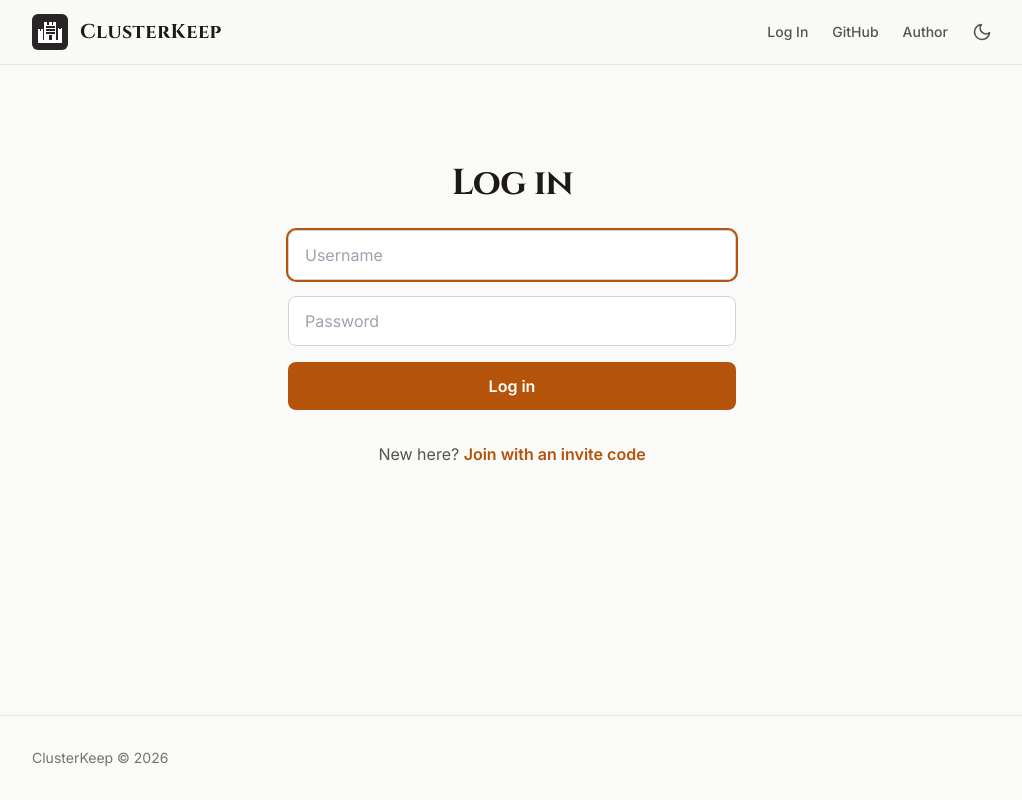
After one commit to ha-private-cloud/clusterkeep-ui, a Flask app: page /login in a window 1280 px wide. The commit adds this page. Shown: the whole page, without its empty margins (128-1150 px from the left). Run offline with Flask 3, Linux system fonts and the light colour scheme.

Commit message:
Feat: Add login page in frontend

```diff
--- a/app.py
+++ b/app.py
@@ -1,6 +1,6 @@
 import os
 from datetime import datetime, timezone
-from urllib.parse import urlencode, urlsplit
+from urllib.parse import urlsplit
 
 import requests
 from flask import Flask, redirect, render_template, request, url_for
@@ -8,10 +8,8 @@ from flask import Flask, redirect, render_template, request, url_for
 app = Flask(__name__)
 
 APP_TITLE = os.environ.get("APP_TITLE", "ClusterKeep")
+SESSION_COOKIE_NAME = "ck_sso"
 
-app.config["AUTH_API_BASE_URL"] = os.environ.get(
-    "AUTH_API_BASE_URL", "https://auth-dev.clusterkeep.dev.net"
-).strip()
 app.config["AUTH_API_INTERNAL_URL"] = os.environ.get(
     "AUTH_API_INTERNAL_URL", "http://auth-api.clusterkeep-dev-priv.svc.cluster.local"
 ).strip()
@@ -61,14 +59,10 @@ def _is_http_url(value):
 
 
 def storage_login_url():
-    auth_api_base_url = app.config["AUTH_API_BASE_URL"]
     storage_ui_url = app.config["STORAGE_UI_URL"]
-    if not (auth_api_base_url and storage_ui_url):
-        return None
-    if not (_is_http_url(auth_api_base_url) and _is_http_url(storage_ui_url)):
-        return None
-    query = urlencode({"next": storage_ui_url})
-    return f"{auth_api_base_url.rstrip('/')}/login?{query}"
+    if storage_ui_url and _is_http_url(storage_ui_url):
+        return url_for("login", next=storage_ui_url)
+    return url_for("login")
 
 
 def _register_with_auth_api(username, password, email):
@@ -152,6 +146,118 @@ def join():
     )
 
 
+SIGN_IN_ERRORS = {
+    401: "Incorrect username or password.",
+    429: "Too many failed attempts. Try again later.",
+}
+NEW_PASSWORD_ERRORS = {
+    "too_short": "Use at least 12 characters.",
+    "unchanged": "Choose a password different from your current one.",
+}
+UNAVAILABLE = "Sign-in is unavailable right now. Try again shortly."
+
+
+def _sessions_api(path, payload):
+    base = app.config["AUTH_API_INTERNAL_URL"]
+    token = app.config["AUTH_API_REGISTRATION_TOKEN"]
+    if not (base and token):
+        return None
+    try:
+        return requests.post(
+            f"{base.rstrip('/')}/api/v1/sessions{path}",
+            json=payload,
+            headers={"Authorization": f"Bearer {token}"},
+            timeout=5,
+        )
+    except requests.RequestException:
+        return None
+
+
+def _signed_in(upstream):
+    body = upstream.json()
+    cookie = body["cookie"]
+    response = redirect(body["redirect_to"], code=303)
+    response.set_cookie(
+        cookie["name"],
+        body["session_token"],
+        max_age=cookie["max_age"],
+        domain=cookie["domain"],
+        secure=cookie["secure"],
+        httponly=True,
+        samesite="Lax",
+        path="/",
+    )
+    return response
+
+
+def _sign_in_page(status=200, error=None, next_url=""):
+    return render_template("login.html", mode="sign_in", error=error, next=next_url), status
+
+
+def _change_page(change_token, status=200, error=None):
+    return render_template("login.html", mode="change", error=error, change_token=change_token), status
+
+
+@app.get("/login")
+def login():
+    return _sign_in_page(next_url=request.args.get("next", ""))
+
+
+@app.post("/login")
+def login_submit():
+    next_url = request.form.get("next", "")
+    upstream = _sessions_api(
+        "",
+        {
+            "username": request.form.get("username", ""),
+            "password": request.form.get("password", ""),
+            "next": next_url,
+        },
+    )
+    if upstream is None:
+        return _sign_in_page(503, UNAVAILABLE, next_url)
+    if upstream.status_code == 201:
+        return _signed_in(upstream)
+    if upstream.status_code == 409:
+        return _change_page(upstream.json().get("change_token", ""))
+    if upstream.status_code in SIGN_IN_ERRORS:
+        return _sign_in_page(upstream.status_code, SIGN_IN_ERRORS[upstream.status_code], next_url)
+    return _sign_in_page(503, UNAVAILABLE, next_url)
+
+
+@app.post("/login/change-password")
+def change_password_submit():
+    change_token = request.form.get("change_token", "")
+    password = request.form.get("password", "")
+    if password != request.form.get("password_repeat", ""):
+        return _change_page(change_token, 400, "Passwords do not match.")
+
+    upstream = _sessions_api("/password-change", {"change_token": change_token, "password": password})
+    if upstream is None:
+        return _change_page(change_token, 503, UNAVAILABLE)
+    if upstream.status_code == 201:
+        return _signed_in(upstream)
+    if upstream.status_code == 410:
+        return _sign_in_page(410, "That request has expired. Sign in again.")
+    if upstream.status_code == 400:
+        detail = upstream.json().get("detail")
+        return _change_page(change_token, 400, NEW_PASSWORD_ERRORS.get(detail, "Choose a different password."))
+    return _change_page(change_token, 503, UNAVAILABLE)
+
+
+@app.route("/logout", methods=["GET", "POST"])
+def logout():
+    response = redirect("/", code=303)
+    token = request.cookies.get(SESSION_COOKIE_NAME, "")
+    if not token:
+        return response
+    upstream = _sessions_api("/revoke", {"session_token": token})
+    if upstream is not None and upstream.status_code == 200:
+        cookie = upstream.json()["cookie"]
+        response.delete_cookie(cookie["name"], domain=cookie["domain"], path="/")
+    return response
+
+
 @app.get("/healthz")
 def healthz():
     return {"status": "ok"}
--- a/fragments/compose-fragment.yml
+++ b/fragments/compose-fragment.yml
@@ -9,7 +9,6 @@ services:
       - "127.0.0.1:9080:5000"
     environment:
       APP_TITLE: ${APP_TITLE:-ClusterKeep}
-      AUTH_API_BASE_URL: http://localhost:9082
       AUTH_API_INTERNAL_URL: http://auth-api:8000
       STORAGE_UI_URL: http://localhost:9081
       INVITE_CODE: c1u513r01K3Ep
--- a/static/css/style.css
+++ b/static/css/style.css
@@ -801,6 +801,10 @@ body:is(.dark)::selection {
   margin-bottom: 2rem;
 }
 
+.mt-8 {
+  margin-top: 2rem;
+}
+
 .mt-auto {
   margin-top: auto;
 }
--- a/templates/base.html
+++ b/templates/base.html
@@ -91,7 +91,7 @@
           >
             <a
               class="text-sm font-medium text-stone-600 hover:text-stone-900 dark:text-stone-400 dark:hover:text-stone-50 focus:outline-none focus-visible:ring-2 focus-visible:ring-amber-700 focus-visible:ring-offset-2 dark:focus-visible:ring-offset-stone-950"
-              href="{{ url_for('join') }}"
+              href="{{ url_for('login') }}"
               >Log In</a
             >
             <a
--- /dev/null
+++ b/templates/login.html
@@ -0,0 +1,93 @@
+{% extends "base.html" %}
+
+{% block page_title %}{% if mode == "change" %}Choose a new password{% else %}Log in{% endif %} · {{ title }}{% endblock %}
+
+{% block content %}
+<div class="flex flex-col items-center text-center max-w-md mx-auto">
+  <h1
+    class="font-display text-4xl font-bold text-stone-900 dark:text-stone-50 tracking-tight leading-tight mb-6"
+  >
+    {% if mode == "change" %}Choose a new password{% else %}Log in{% endif %}
+  </h1>
+
+  {% if error %}
+  <div
+    class="w-full text-sm text-red-800 dark:text-red-200 bg-red-50 dark:bg-red-950 border border-red-200 dark:border-red-900 rounded-lg px-4 py-3 mb-6"
+    role="alert"
+  >
+    {{ error }}
+  </div>
+  {% endif %}
+
+  {% if mode == "change" %}
+  <p class="text-stone-600 dark:text-stone-300 mb-4">
+    Your password needs to be changed before you continue.
+  </p>
+  <form method="post" action="{{ url_for('change_password_submit') }}" autocomplete="off" class="w-full flex flex-col gap-4">
+    <input type="hidden" name="change_token" value="{{ change_token }}" />
+    <input
+      type="password"
+      name="password"
+      placeholder="New password"
+      autocomplete="new-password"
+      minlength="12"
+      required
+      autofocus
+      class="w-full px-4 py-3 text-base rounded-lg border border-stone-300 dark:border-stone-700 bg-white dark:bg-stone-900 text-stone-900 dark:text-stone-100 focus:outline-none focus-visible:ring-2 focus-visible:ring-amber-700"
+    />
+    <input
+      type="password"
+      name="password_repeat"
+      placeholder="Repeat new password"
+      autocomplete="new-password"
+      minlength="12"
+      required
+      class="w-full px-4 py-3 text-base rounded-lg border border-stone-300 dark:border-stone-700 bg-white dark:bg-stone-900 text-stone-900 dark:text-stone-100 focus:outline-none focus-visible:ring-2 focus-visible:ring-amber-700"
+    />
+    <button
+      type="submit"
+      class="inline-flex items-center justify-center w-full px-6 py-3 text-base font-semibold text-white bg-amber-700 rounded-lg hover:bg-amber-800 focus:outline-none focus-visible:ring-2 focus-visible:ring-offset-2 focus-visible:ring-amber-700 dark:focus-visible:ring-offset-stone-950"
+    >
+      Set password
+    </button>
+  </form>
+  {% else %}
+  <form method="post" action="{{ url_for('login_submit') }}" class="w-full flex flex-col gap-4">
+    <input type="hidden" name="next" value="{{ next }}" />
+    <input
+      type="text"
+      name="username"
+      placeholder="Username"
+      autocomplete="username"
+      required
+      autofocus
+      class="w-full px-4 py-3 text-base rounded-lg border border-stone-300 dark:border-stone-700 bg-white dark:bg-stone-900 text-stone-900 dark:text-stone-100 focus:outline-none focus-visible:ring-2 focus-visible:ring-amber-700"
+    />
+    <input
+      type="password"
+      name="password"
+      placeholder="Password"
+      autocomplete="current-password"
+      required
+      class="w-full px-4 py-3 text-base rounded-lg border border-stone-300 dark:border-stone-700 bg-white dark:bg-stone-900 text-stone-900 dark:text-stone-100 focus:outline-none focus-visible:ring-2 focus-visible:ring-amber-700"
+    />
+    <button
+      type="submit"
+      class="inline-flex items-center justify-center w-full px-6 py-3 text-base font-semibold text-white bg-amber-700 rounded-lg hover:bg-amber-800 focus:outline-none focus-visible:ring-2 focus-visible:ring-offset-2 focus-visible:ring-amber-700 dark:focus-visible:ring-offset-stone-950"
+    >
+      Log in
+    </button>
+  </form>
+
+  <p class="text-stone-600 dark:text-stone-300 mt-8">
+    New here?
+    <a
+      href="{{ url_for('join') }}"
+      class="font-semibold text-amber-700 hover:text-amber-800 dark:text-amber-500 dark:hover:text-amber-400 focus:outline-none focus-visible:ring-2 focus-visible:ring-amber-700 rounded"
+    >
+      Join with an invite code
+    </a>
+  </p>
+  {% endif %}
+</div>
+{% endblock %}
```
Also changed, not shown: tests/test_app.py (+152 -5 lines), 2 other files.
